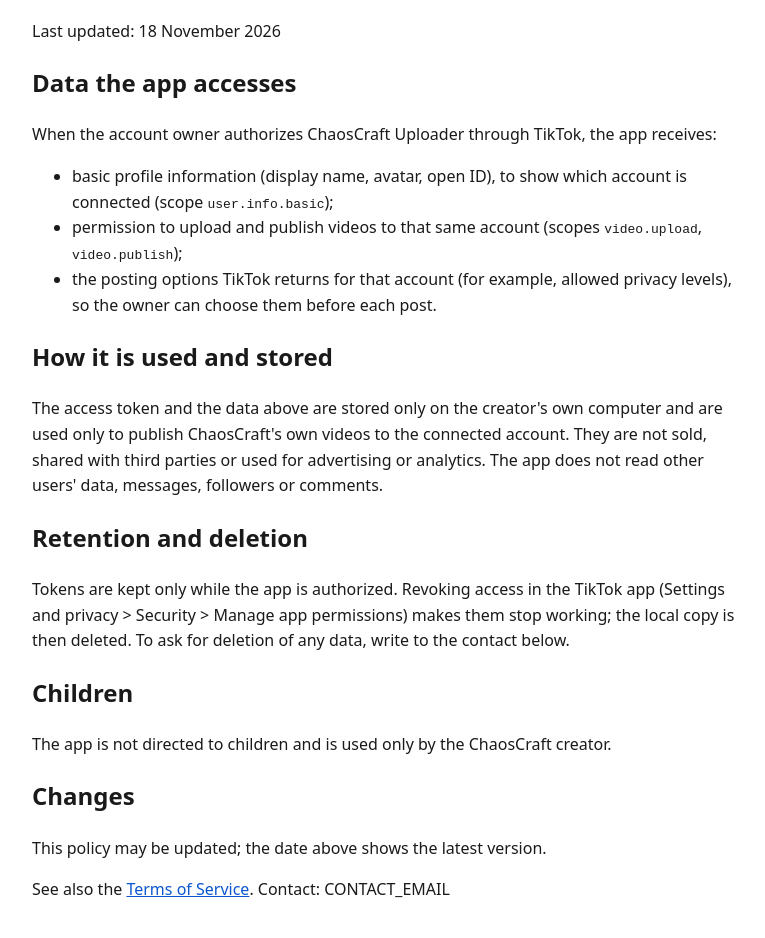
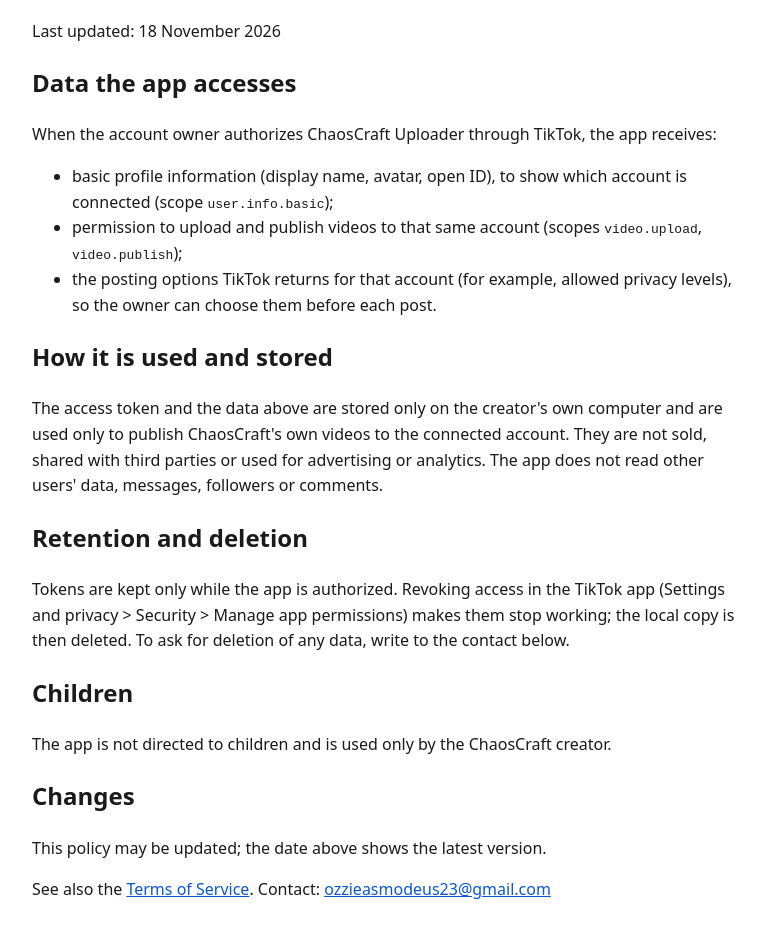
Before and after one commit to Chaoscraft-coder/chaoscraft-app, a plain HTML site: page privacy.html in a window 1280 px wide. Shown: the part 94-1032 px from the top of the page, without its empty margins (248-1013 px from the left). Drawn offline with Linux system fonts and the light colour scheme.

Commit message:
Add files via upload

```diff
--- a/privacy.html
+++ b/privacy.html
@@ -40,6 +40,6 @@ deletion of any data, write to the contact below.</p>
 <h2>Changes</h2>
 <p>This policy may be updated; the date above shows the latest version.</p>
 
-<p>See also the <a href="terms.html">Terms of Service</a>. Contact: CONTACT_EMAIL</p>
+<p>See also the <a href="terms.html">Terms of Service</a>. Contact: <a href="mailto:ozzieasmodeus23@gmail.com">ozzieasmodeus23@gmail.com</a></p>
 </body>
 </html>
```
Also changed, not shown: terms.html (+1 -1 lines).
